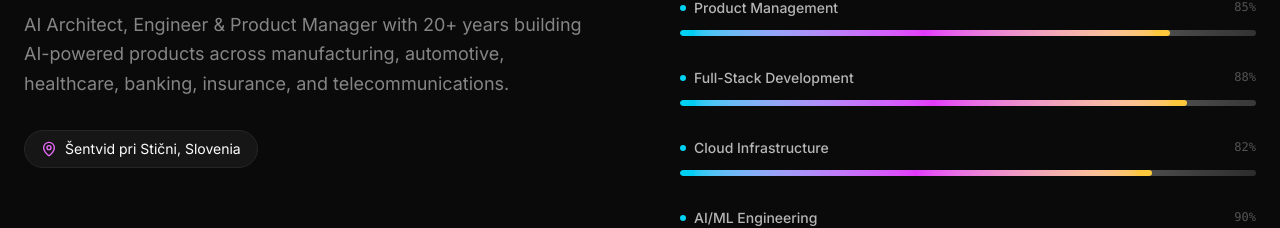
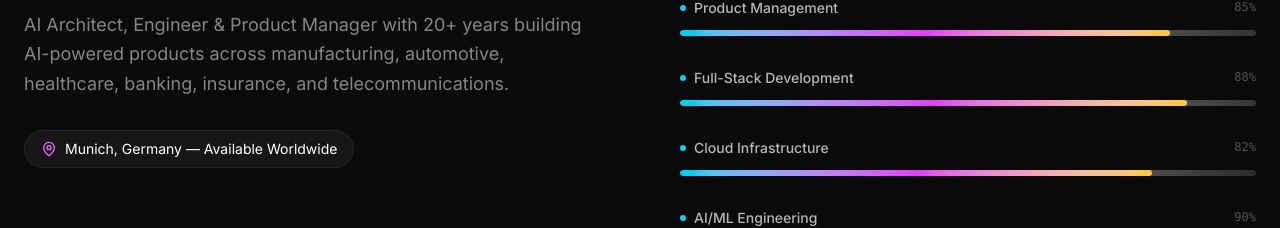
Before and after one commit to AnPod/andrej-portfolio-v2, a Next.js app: page / in a window 1280 px wide. Shown: the part 4371-4599 px from the top of the page. Built offline with nearby package versions, Linux system fonts and the light colour scheme; a web font is replaced by a local one.

Commit message:
Update location to Munich, Germany - Available Worldwide

```diff
--- a/app/page.tsx
+++ b/app/page.tsx
@@ -17,7 +17,7 @@ const professionalData = {
   title: "AI Solution Architect",
   tagline: "Building AI products that deliver real business value",
   description: "AI Architect, Engineer & Product Manager with 20+ years building AI-powered products across manufacturing, automotive, healthcare, banking, insurance, and telecommunications.",
-  location: "Šentvid pri Stični, Slovenia",
+  location: "Munich, Germany — Available Worldwide",
   website: "podgorsek.de",
   certifications: [
     { name: "AI Solution Architect Expert", year: "2026" },
```
